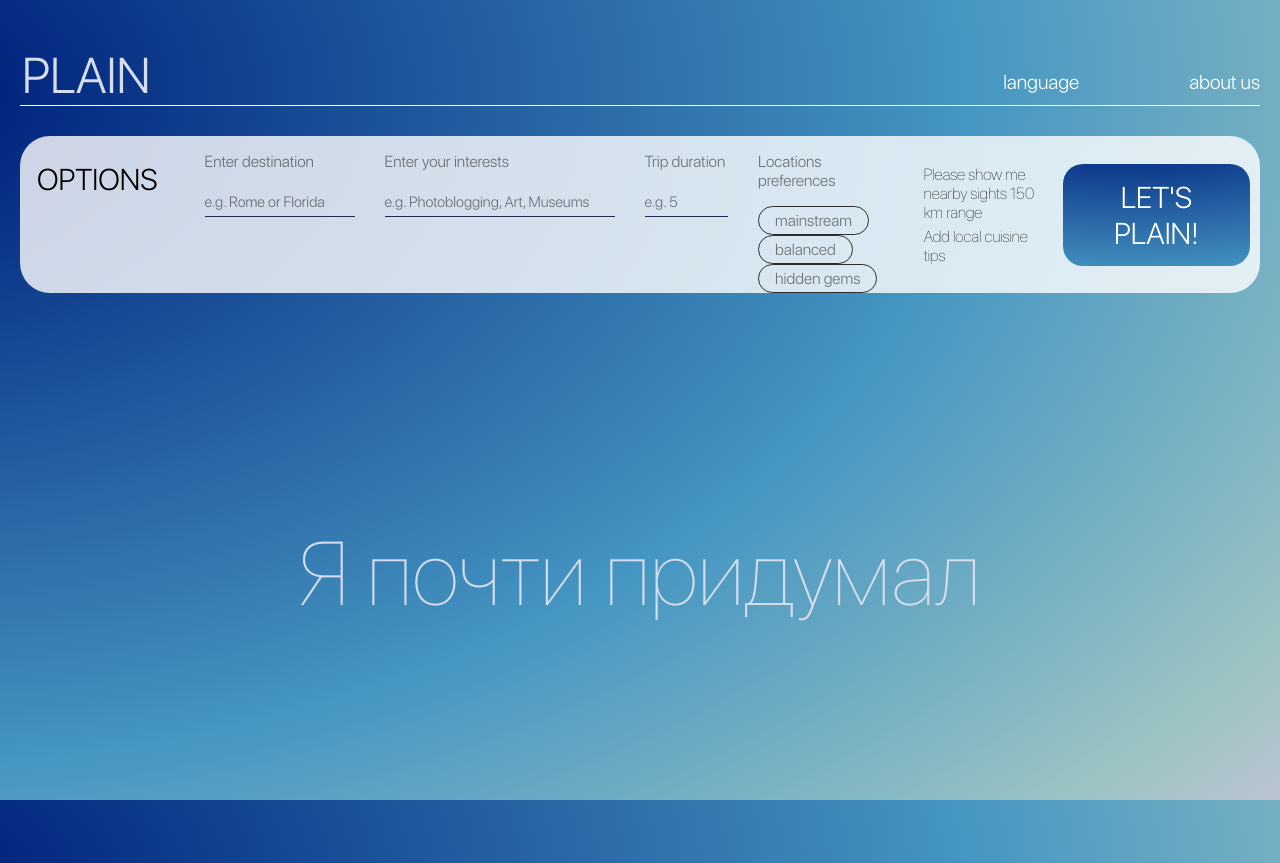
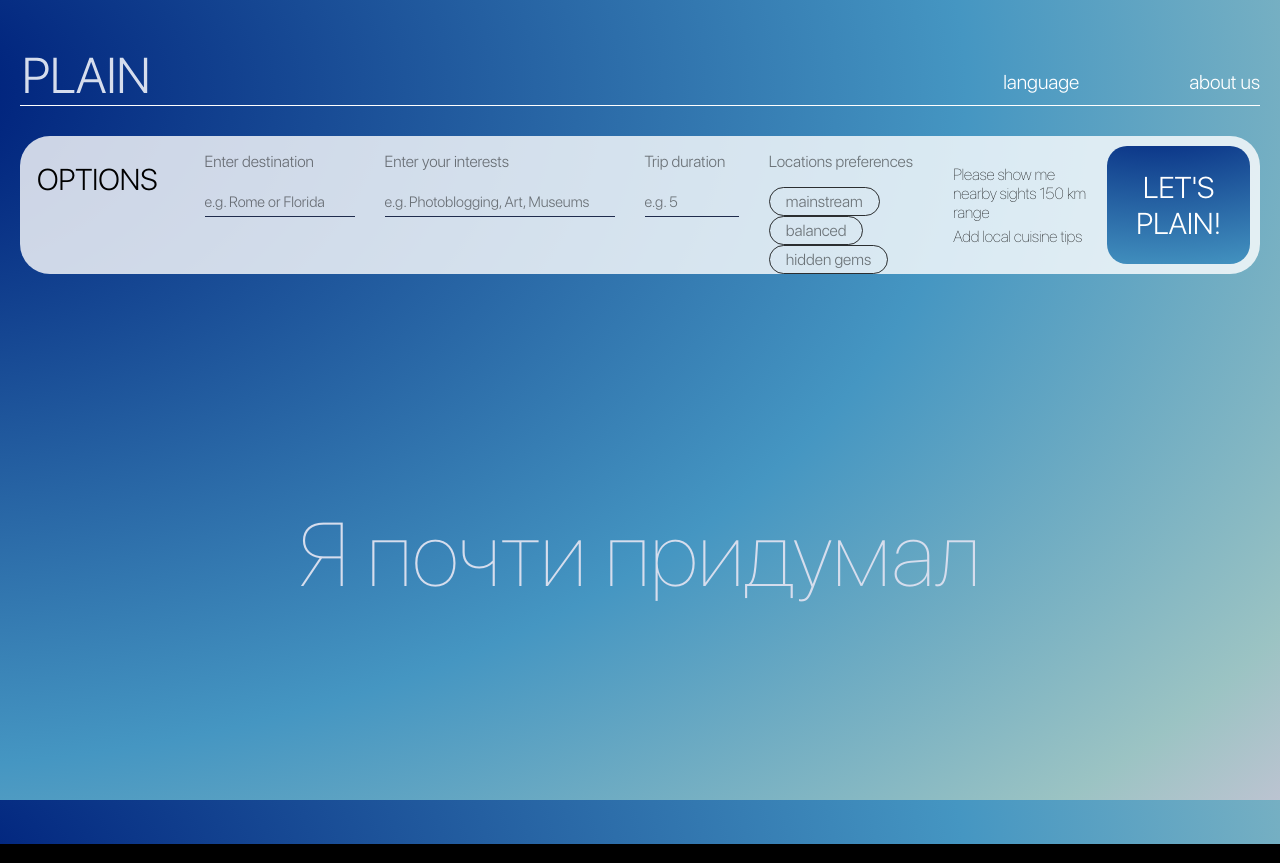
Before and after one commit to KoroLev2512/plain, a Next.js app: page / in a window 1280 px wide. Built offline with nearby package versions, Linux system fonts and the light colour scheme.

Commit message:
fix: button works all cases except between 1020-1090px width, need to fix checkbox text to work

```diff
--- a/src/entities/Options/styles.module.scss
+++ b/src/entities/Options/styles.module.scss
@@ -88,9 +88,8 @@
 .button {
   display: flex;
   flex-direction: column;
-  justify-content: flex-end;
-  align-self: center;
-  padding: 15px 48px;
+  justify-content: center;
+  padding: 15px 2vw;
   margin: 10px 10px 10px 0;
   border-radius: 20px;
 }
@@ -152,6 +151,7 @@
   }
 
   .button {
+    align-self: center;
     display: flex;
     justify-content: center;
     width: 60%;
```
